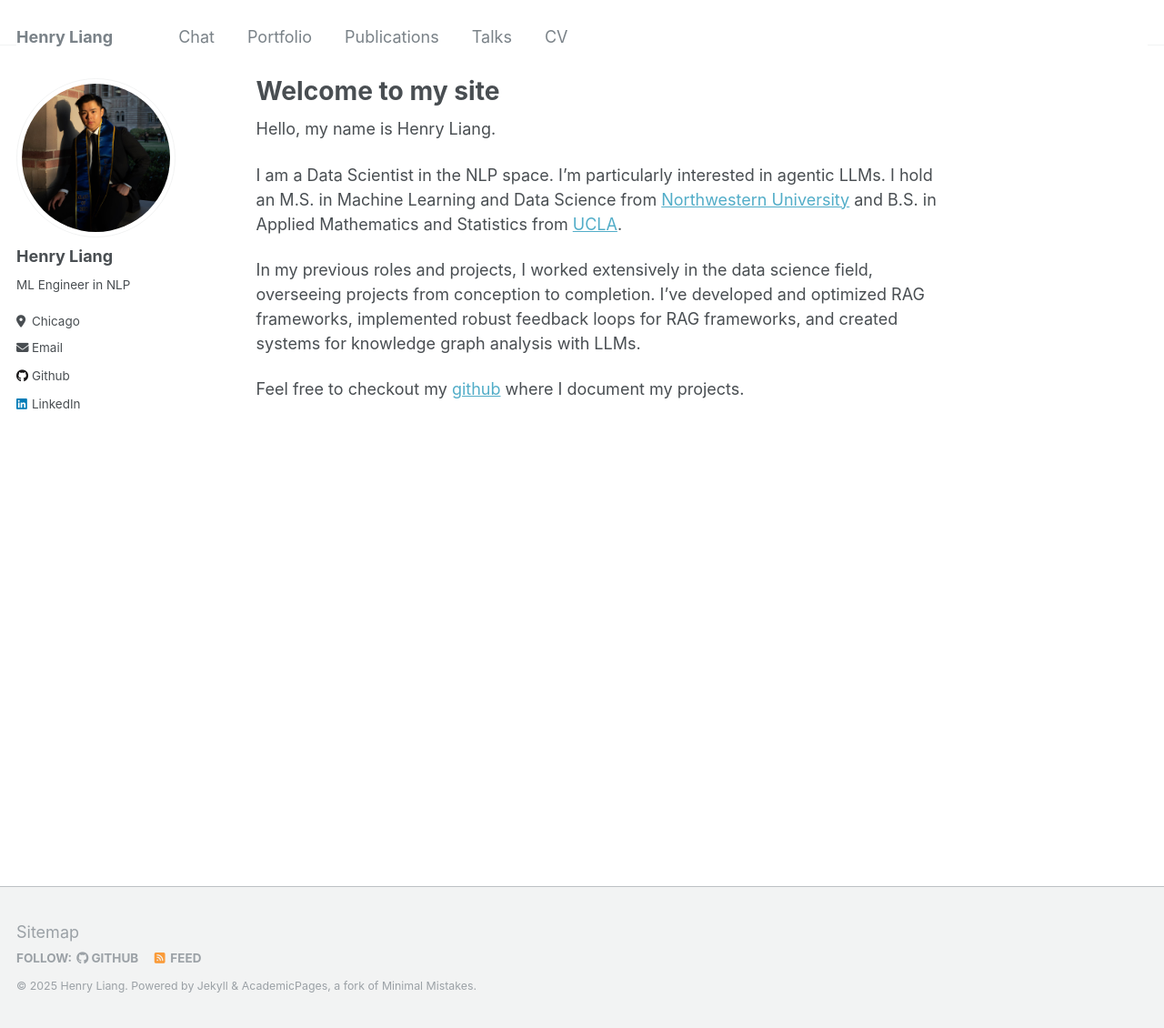
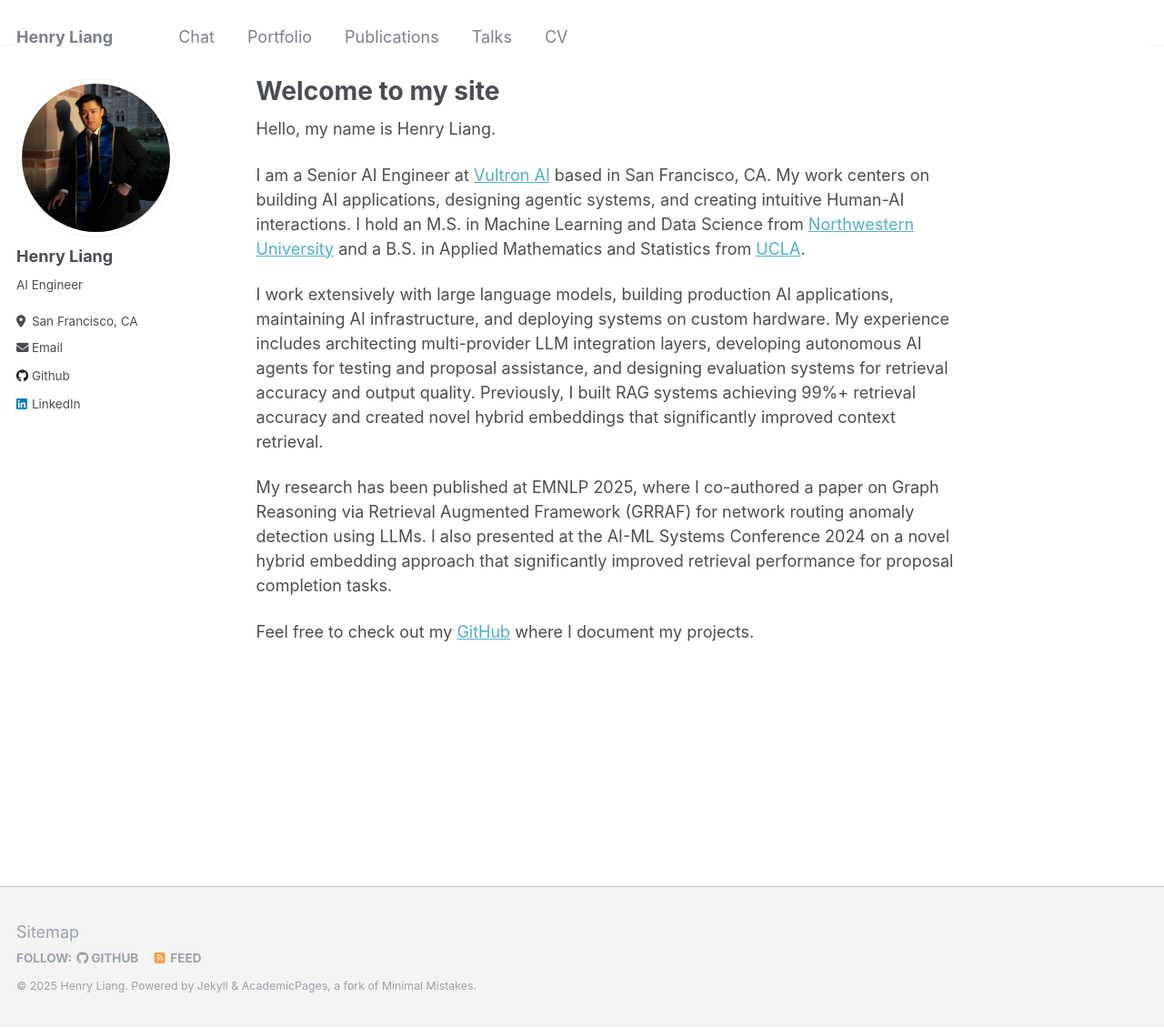
Before and after one commit to HenryLiang-123/HenryLiang-123.github.io, a Jekyll site: the page built from _pages/about.md, in a window 1280 px wide and 1130 px high. Shown: the whole window at 91% size. Built offline with Jekyll 4.4.1, drawn with Linux system fonts in a browser that asks for light colours.

Commit message:
Update profile: AI Engineer in San Francisco, add research details
- Update bio and location in _config.yml
- Rewrite about page with current role at Vultron AI
- Add key achievements and research publications (EMNLP 2025, AI-ML Systems 2024)

Co-authored-by: factory-droid[bot] <138933559+factory-droid[bot]@users.noreply.github.com>

```diff
--- a/_config.yml
+++ b/_config.yml
@@ -24,8 +24,8 @@ author:
   avatar           : "profile.png"
   name             : "Henry Liang"
   pronouns         : # example: "she/her"
-  bio              : "ML Engineer in NLP"
-  location         : "Chicago"
+  bio              : "AI Engineer"
+  location         : "San Francisco, CA"
   employer         : # example: "University of California, Berkeley"
   uri              : # URL
   email            : "henry.liang1025@gmail.com"
--- a/_pages/about.md
+++ b/_pages/about.md
@@ -9,8 +9,10 @@ redirect_from:
 
 Hello, my name is Henry Liang.
 
-I am a Data Scientist in the NLP space. I'm particularly interested in agentic LLMs.  I hold an M.S. in Machine Learning and Data Science from [Northwestern University](https://www.mccormick.northwestern.edu/machine-learning-data-science/) and B.S. in Applied Mathematics and Statistics from [UCLA](https://ww3.math.ucla.edu/).
+I am a Senior AI Engineer at [Vultron AI](https://www.vultron.ai/) based in San Francisco, CA. My work centers on building AI applications, designing agentic systems, and creating intuitive Human-AI interactions. I hold an M.S. in Machine Learning and Data Science from [Northwestern University](https://www.mccormick.northwestern.edu/machine-learning-data-science/) and a B.S. in Applied Mathematics and Statistics from [UCLA](https://ww3.math.ucla.edu/).
 
-In my previous roles and projects, I worked extensively in the data science field, overseeing projects from conception to completion. I've developed and optimized RAG frameworks, implemented robust feedback loops for RAG frameworks, and created systems for knowledge graph analysis with LLMs.
+I work extensively with large language models, building production AI applications, maintaining AI infrastructure, and deploying systems on custom hardware. My experience includes architecting multi-provider LLM integration layers, developing autonomous AI agents for testing and proposal assistance, and designing evaluation systems for retrieval accuracy and output quality. Previously, I built RAG systems achieving 99%+ retrieval accuracy and created novel hybrid embeddings that significantly improved context retrieval.
 
-Feel free to checkout my [github](https://github.com/HenryLiang-123) where I document my projects.
+My research has been published at EMNLP 2025, where I co-authored a paper on Graph Reasoning via Retrieval Augmented Framework (GRRAF) for network routing anomaly detection using LLMs. I also presented at the AI-ML Systems Conference 2024 on a novel hybrid embedding approach that significantly improved retrieval performance for proposal completion tasks.
+
+Feel free to check out my [GitHub](https://github.com/HenryLiang-123) where I document my projects.
```
